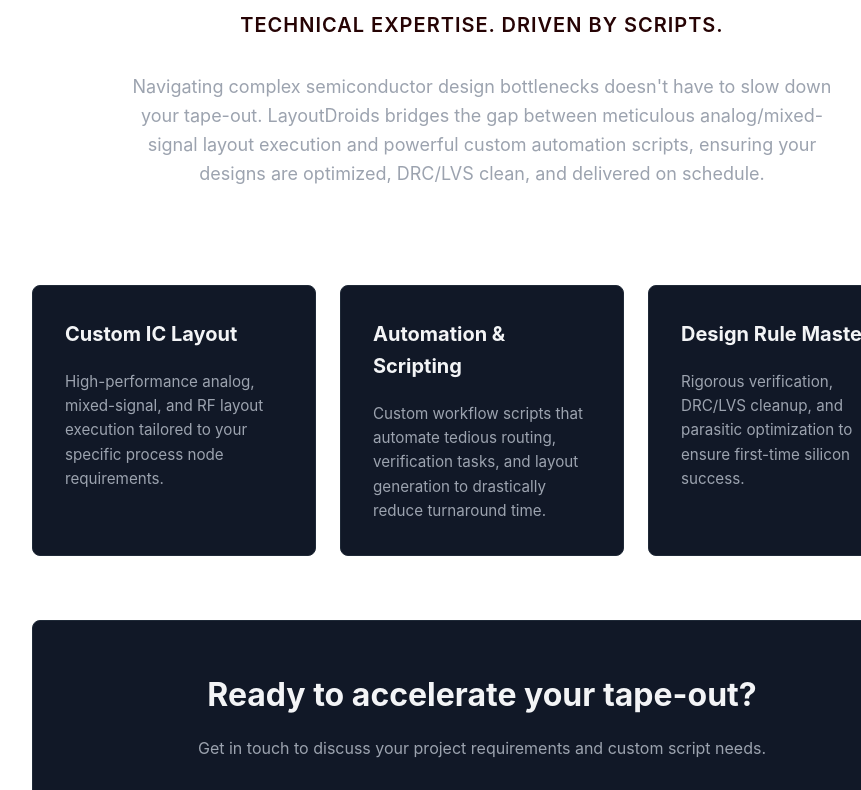
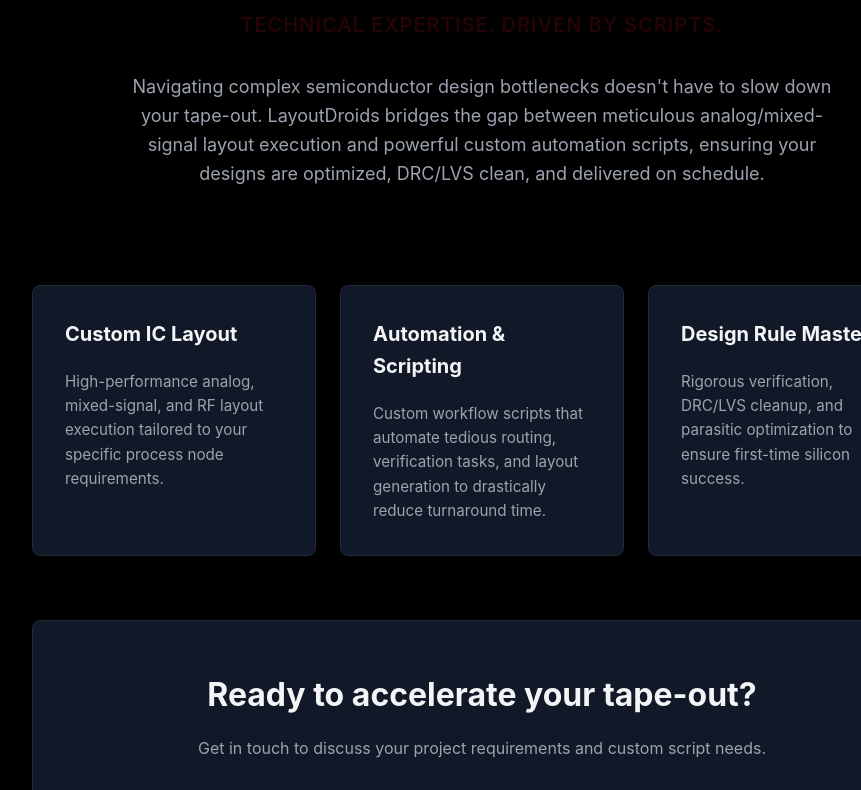
Before and after one commit to TheTamsay/LayoutDroids.github.io, a plain HTML site: page index.html in a window 1280 px wide. Shown: the part 576-1366 px from the top of the page, without its empty margins (158-1019 px from the left). Drawn offline with Linux system fonts and the light colour scheme.

Commit message:
Update index.html

```diff
--- a/index.html
+++ b/index.html
@@ -6,7 +6,7 @@
     <title>LayoutDroids | Precision IC Layout & Custom Automation</title>
     <style>
         :root {
-            --bg-color: ##000000;
+            --bg-color: #000000;
             --card-bg: #111827;
             --text-main: #f3f4f6;
             --text-muted: #9ca3af;
```
